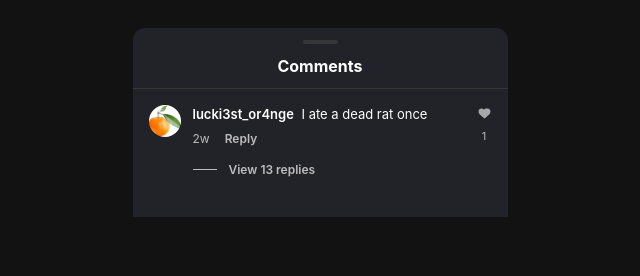
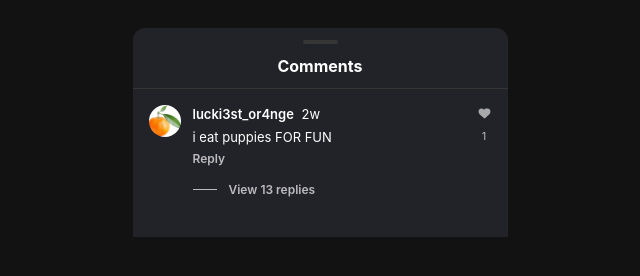
Before and after one commit to kou1gn/stackblitz-instagram-screenshot-maker, a website: page index.html in a window 1280 px wide. Shown: the whole page, without its empty margins (320-960 px from the left). Drawn offline with Linux system fonts and the light colour scheme.

Commit message:
tweaked layout slightly

```diff
--- a/index.html
+++ b/index.html
@@ -24,11 +24,11 @@
           <div class="comment-main">
             <div class="comment-text">
               <span class="username" contenteditable="true">lucki3st_or4nge</span>
-              <span class="text" contenteditable="true">I ate a dead rat once</span>
+              <span contenteditable="true">2w</span>
+              <p class="text" contenteditable="true">i eat puppies FOR FUN</p>
             </div>
 
             <div class="comment-footer">
-              <span contenteditable="true">2w</span>
               <span class="footer-action">Reply</span>
             </div>
 
--- a/styles.css
+++ b/styles.css
@@ -60,12 +60,16 @@ body {
     margin-right: 4px;
   }
 
+  .text {
+    margin-top: 5px; margin-bottom: 5px;
+  }
+
   .comment-footer {
     display: flex;
     gap: 15px;
     font-size: 12px;
     color: #BDBBBE;
-    margin-top: 8px;
+    margin-top: 0px;
   }
 
   .footer-action {
```
